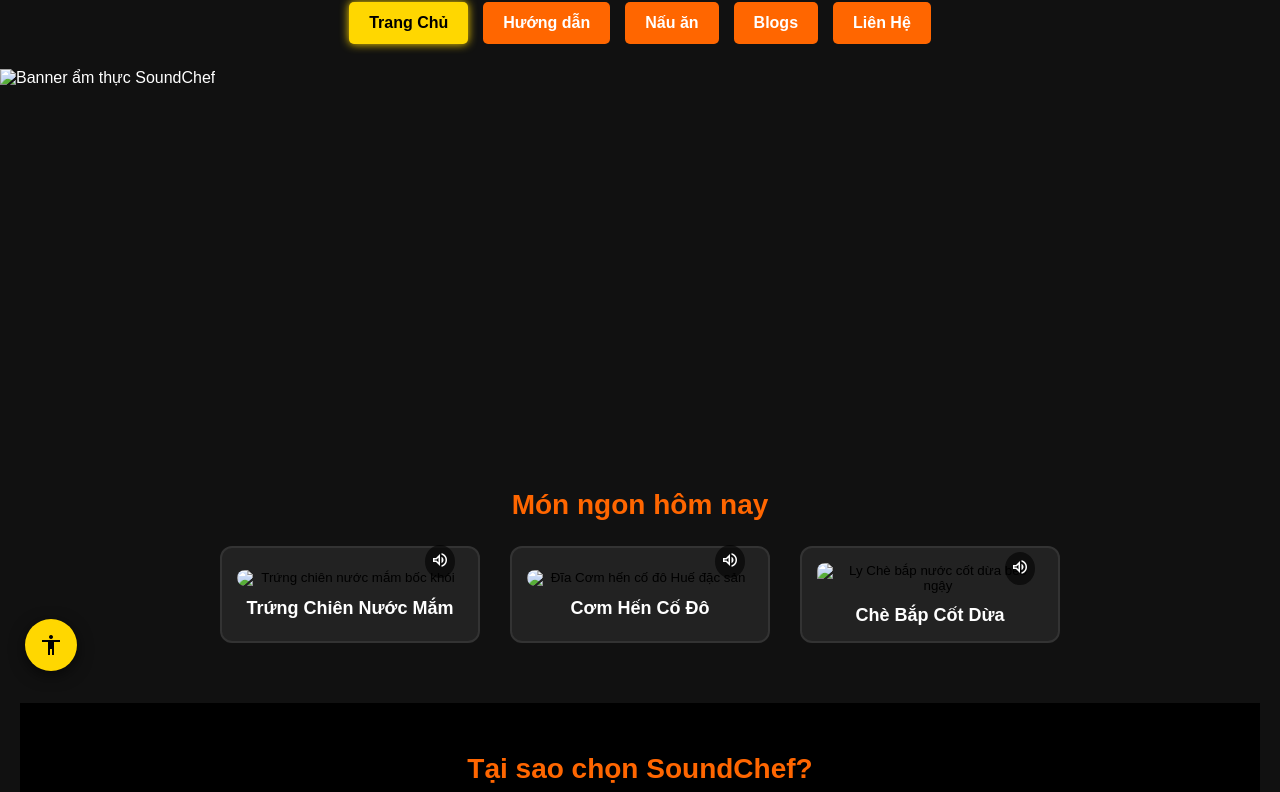
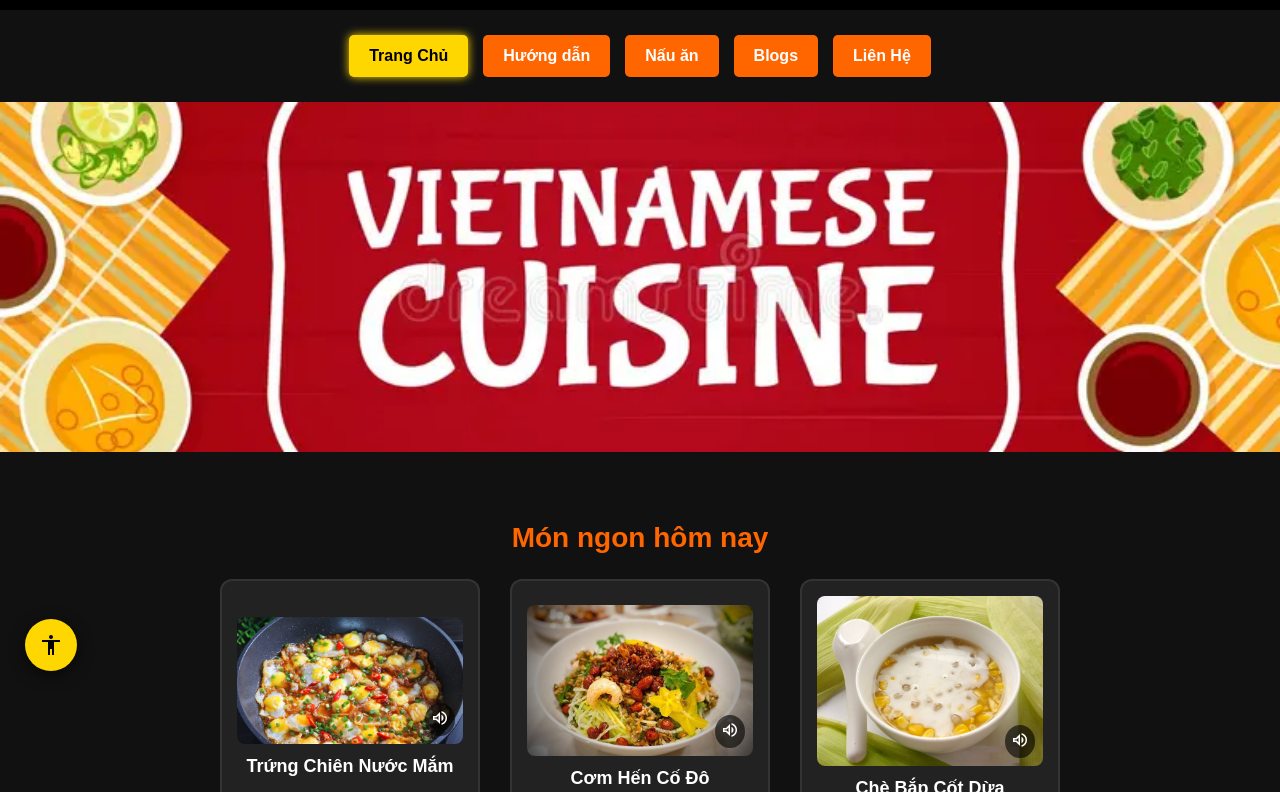
Before and after one commit to nguyenkun12312/soundchef, a plain HTML site: page webcooking/index.html in a window 1280 px wide. Shown: the part 104-896 px from the top of the page. Drawn offline with nearby package versions, Linux system fonts and the light colour scheme; the site is published under a folder, as on GitHub Pages, so addresses that start at the root find nothing.

Commit message:
Update index.html

```diff
--- a/webcooking/index.html
+++ b/webcooking/index.html
@@ -11,7 +11,7 @@
 <header>
   <div class="top-bar">
     <div class="logo">
-        <img src="/img/logo.webp" alt="SoundChef Logo">
+        <img src="img/logo.webp" alt="SoundChef Logo">
     </div>
     <form class="search" role="search" aria-label="Tìm kiếm món ăn">
       <label for="searchInput" class="sr-only">Tìm món</label>
@@ -29,7 +29,7 @@
     </ul>
   </nav>
   <div class="banner">
-    <img src="/img/banner.webp" alt="Banner ẩm thực SoundChef">
+    <img src="img/banner.webp" alt="Banner ẩm thực SoundChef">
   </div>
 </header>
 
@@ -40,21 +40,21 @@
       <div class="grid">
         <button class="card" aria-label="Món Trứng chiên, nhấn Enter để nghe cách nấu">
           <div class="thumb">
-            <img src="/img/trungchien.jpg" alt="Trứng chiên nước mắm bốc khói">
+            <img src="img/trungchien.jpg" alt="Trứng chiên nước mắm bốc khói">
             <span class="icon"><span class="material-symbols-outlined">volume_up</span></span>
           </div>
           <p class="name">Trứng Chiên Nước Mắm</p>
         </button>
         <button class="card" aria-label="Món Cơm hến, nhấn Enter để nghe cách nấu">
           <div class="thumb">
-            <img src="/img/comhen.jpg" alt="Đĩa Cơm hến cố đô Huế đặc sản">
+            <img src="img/comhen.jpg" alt="Đĩa Cơm hến cố đô Huế đặc sản">
             <span class="icon"><span class="material-symbols-outlined">volume_up</span></span>
           </div>
           <p class="name">Cơm Hến Cố Đô</p>
         </button>
         <button class="card" aria-label="Món Chè bắp, nhấn Enter để nghe cách nấu">
           <div class="thumb">
-            <img src="/img/chebap.jpg" alt="Ly Chè bắp nước cốt dừa béo ngậy">
+            <img src="img/chebap.jpg" alt="Ly Chè bắp nước cốt dừa béo ngậy">
             <span class="icon"><span class="material-symbols-outlined">volume_up</span></span>
           </div>
           <p class="name">Chè Bắp Cốt Dừa</p>
@@ -139,7 +139,7 @@
       <div id="detail-trung" class="recipe-full">
         <button class="btn-back">Quay lại</button>
         <div class="ingredient-section">
-          <img src="/img/trungchien.jpg" alt="Đĩa trứng chiên vàng ruộm" style="width:100%; border-radius:10px; margin-bottom:15px;">
+          <img src="img/trungchien.jpg" alt="Đĩa trứng chiên vàng ruộm" style="width:100%; border-radius:10px; margin-bottom:15px;">
           <h4>Nguyên liệu</h4>
           <ul><li>5 quả trứng gà
 1 ít hành lá cắt nhỏ
@@ -162,7 +162,7 @@ Món trứng chiên sốt mắm có màu sắc đẹp mắt và mùi thơm tỏa
       <div id="detail-com-hen" class="recipe-full">
         <button class="btn-back">Quay lại</button>
         <div class="ingredient-section">
-          <img src="/img/comhen.jpg" alt="Tô cơm hến Huế" style="width:100%; border-radius:10px; margin-bottom:15px;">
+          <img src="img/comhen.jpg" alt="Tô cơm hến Huế" style="width:100%; border-radius:10px; margin-bottom:15px;">
           <h4>Nguyên liệu</h4>
           <ul><li>0.5 kg hến tươi<br>
 1 bát cơm trắng<br>
@@ -196,7 +196,7 @@ Bạn cho một ít cơm trắng vào tô, lần lượt cho thịt hến, da he
       <div id="detail-che-bap" class="recipe-full">
         <button class="btn-back">Quay lại</button>
         <div class="ingredient-section">
-          <img src="/img/chebap.jpg" alt="Chè bắp cốt dừa ngọt ngào" style="width:100%; border-radius:10px; margin-bottom:15px;">
+          <img src="img/chebap.jpg" alt="Chè bắp cốt dừa ngọt ngào" style="width:100%; border-radius:10px; margin-bottom:15px;">
           <h4>Nguyên liệu</h4>
           <ul><li>3 trái bắp nếp tươi<br>
 40gr bột năng<br>
@@ -232,7 +232,7 @@ Nước cốt dừa thì bạn cho vào một cái nồi, rồi bắt lên bếp
     <div class="blog-layout">
         <section class="blog-post">
             <div class="blog-thumb">
-                <img src="/img/nauan.jpg" alt="SEO Specialist Blog">
+                <img src="img/nauan.jpg" alt="SEO Specialist Blog">
             </div>
             <div class="blog-content">
                 <span class="category">Soundchef</span>
@@ -243,7 +243,7 @@ Nước cốt dừa thì bạn cho vào một cái nồi, rồi bắt lên bếp
         </section>
         <section class="blog-post">
             <div class="blog-thumb">
-                <img src="/img/amthuc.jpg" alt="Cooking Blog">
+                <img src="img/amthuc.jpg" alt="Cooking Blog">
             </div>
             <div class="blog-content">
                 <span class="category">Ẩm thực</span>
```
